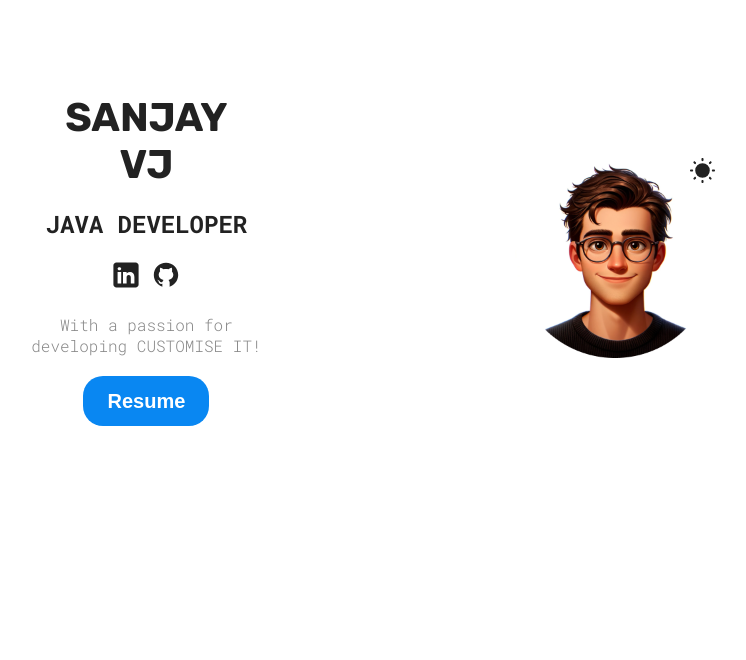
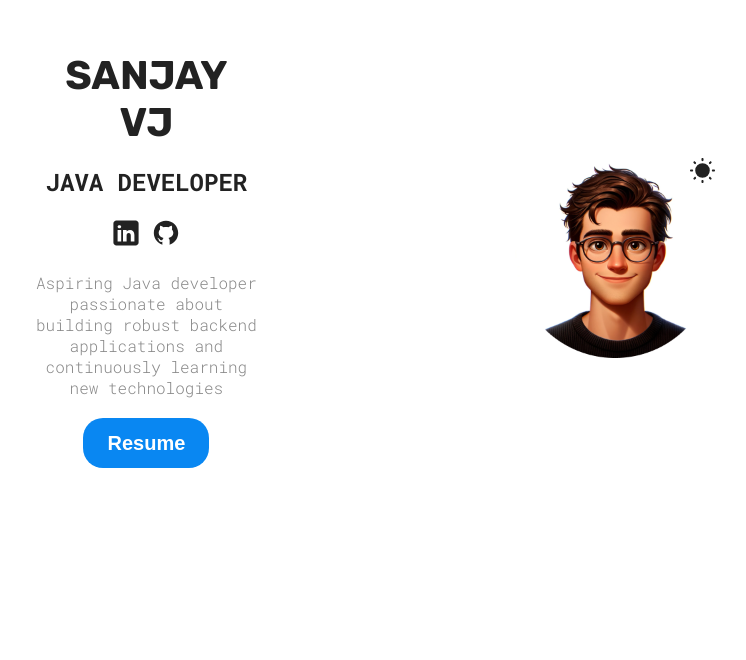
Before and after one commit to SanjayVJ22/sanjay-portfolio, a React (Vite) app: page / in a window 1280 px wide. Shown: the part 140-800 px from the top of the page, without its empty margins (267-1013 px from the left). Built offline with nearby package versions, Linux system fonts and the light colour scheme.

Commit message:
updated commit

```diff
--- a/src/sections/Hero/Hero.jsx
+++ b/src/sections/Hero/Hero.jsx
@@ -42,7 +42,7 @@ function Hero() {
                     <img src={githubIcon}></img>
                 </a>
             </span>
-            <p className={styles.description}> With a passion for developing CUSTOMISE IT!</p>
+            <p className={styles.description}> Aspiring Java developer passionate about building robust backend applications and continuously learning new technologies</p>
             <a href={CV} download>
                 <button className="hover">Resume</button>
             </a>
```
